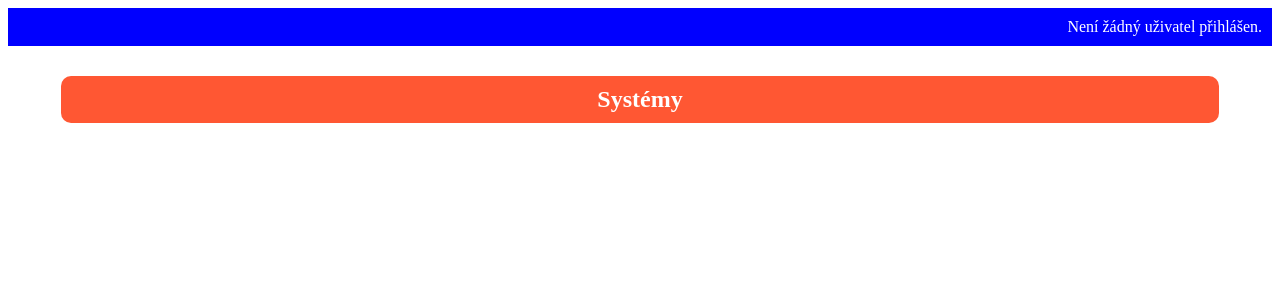
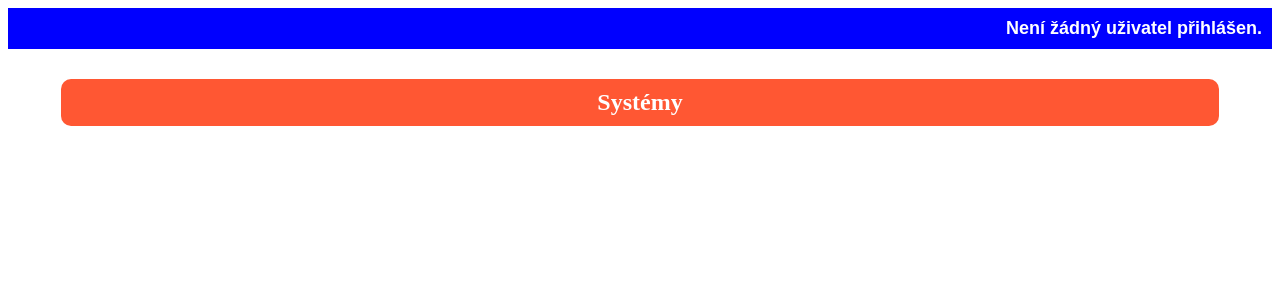
Before and after one commit to PendasDreams/IIS_projekt, a PHP site: page /welcome.php in a window 1280 px wide. Shown: the top 300 px of the page. Run offline with PHP 8.4, Linux system fonts and the light colour scheme; data that the repository does not hold is empty.

Commit message:
úprava stlylu

```diff
--- a/welcome.php
+++ b/welcome.php
@@ -107,14 +107,12 @@ if (isset($_POST['deleteUser'])) {
 <body>
 <div class="user-bar">
     <?php if ($currentUsername) : ?>
-        Přihlášený uživatel: <?= $currentUsername ?><br>
-        Role: <?= $currentRole ?>
+        <span class="user-info">Přihlášený uživatel:</span> <strong><?= $currentUsername ?></strong><br>
+        <span class="user-info">Role:</span> <strong><?= $currentRole ?></strong>
     <?php else : ?>
-        Není žádný uživatel přihlášen.
+        <span class="user-info">Není žádný uživatel přihlášen.</span>
     <?php endif; ?>
-
-
-    </div>
+</div>
 
     <?php if ($currentRole === 'admin') : ?>
     <!-- Zobrazit nadpisy pouze pro uživatele s rolí "admin" -->
--- a/welcome_style.css
+++ b/welcome_style.css
@@ -1,9 +1,16 @@
 /* styles.css */
 .user-bar {
+    font-family: Arial, sans-serif; /* Použití fontu Arial nebo sans-serif, pokud Arial není k dispozici */
+    font-size: 16px; /* Velikost písma 16px (upravte podle svých preferencí) */
+    font-weight: bold; /* Tučný text */
     background-color: blue;
     color: white;
     padding: 10px;
     text-align: right;
+}
+
+.user-info {
+    font-size: 18px; /* Velikost písma 18px pro nadpisy (upravte podle svých preferencí) */
 }
 
 .centered-buttons {
```
